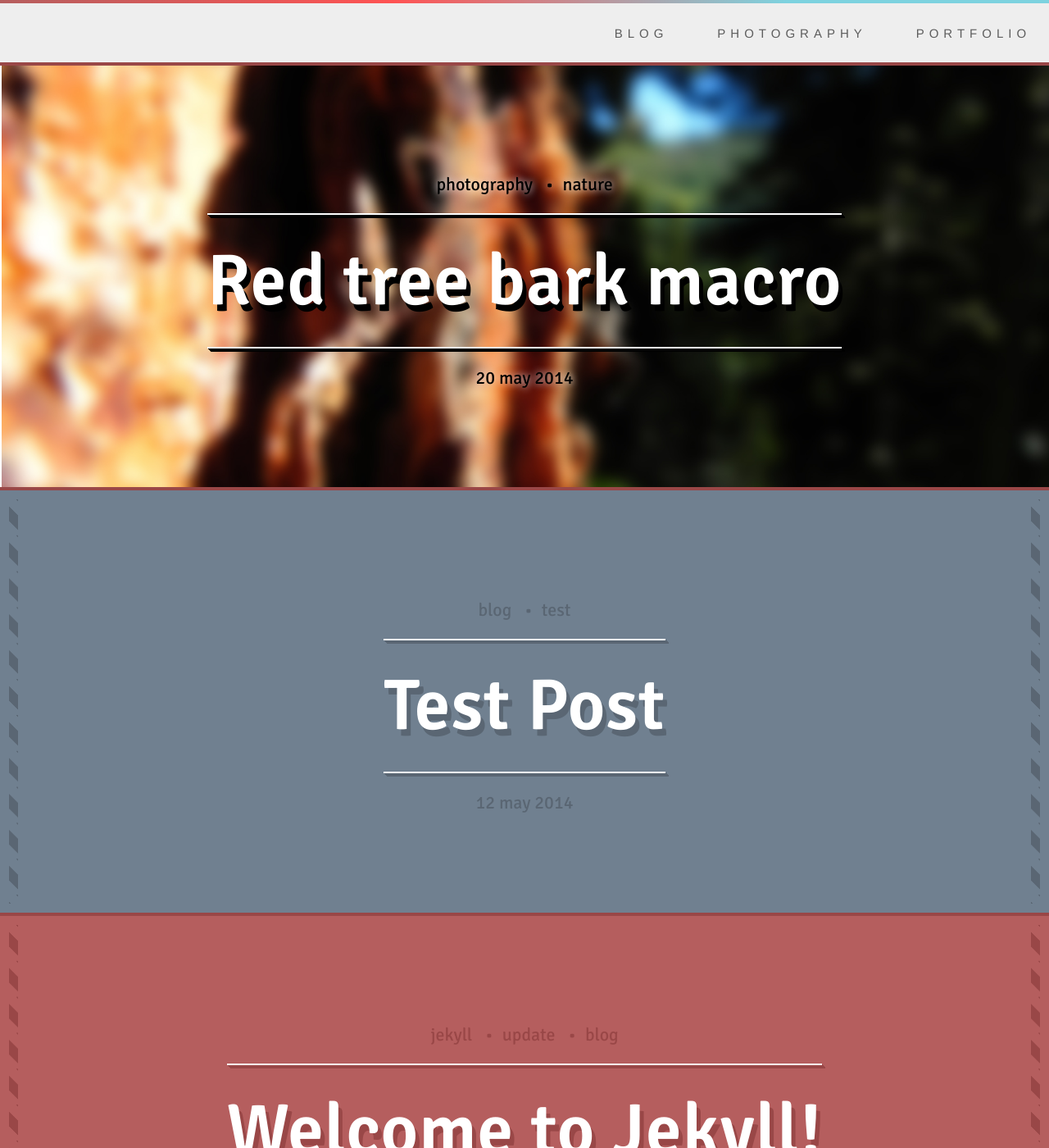
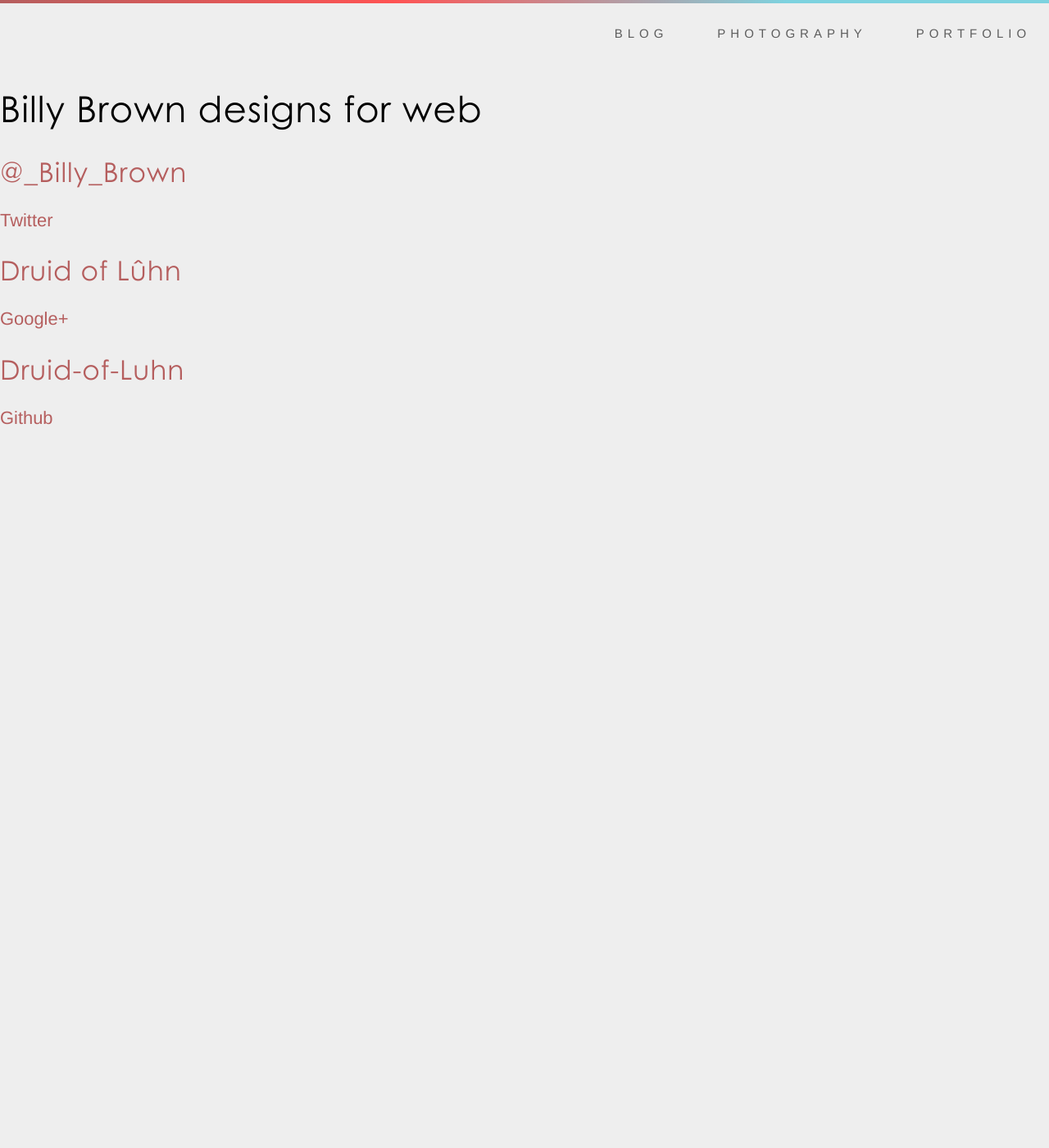
Before and after one commit to Druid-of-Luhn/druid-of-luhn.github.io, a Jekyll site: the page built from index.html, in a window 1280 px wide and 1400 px high. Shown: the whole window at 82% size. Built offline with Jekyll 4.4.1, drawn with Linux system fonts in a browser that asks for light colours; some of the changed text lies outside the part shown.

Commit message:
Updating index.html for new design

```diff
--- a/index.html
+++ b/index.html
@@ -2,7 +2,7 @@
 layout: default
 title: Billy Brown
 ---
-
+<!--
 <ul class="posts-list">
   {% for post in site.posts %}
     <li class="post-header post-header-large type-{{ post.layout }}">
@@ -10,3 +10,23 @@ title: Billy Brown
     </li>
   {% endfor %}
 </ul>
+-->
+<h1 class="tagline">Billy Brown <span class="big">designs</span> for <span class="biggest">web</span></h1>
+<div class="reference col-3">
+	<a href="http://twitter.com/_Billy_Brown" class="reference">
+		<h2 class="reference-name">@_Billy_Brown</h2>
+		<span class="reference-location">Twitter</span>
+	</a>
+</div>
+<div class="reference col-3">
+	<a href="https://plus.google.com/+DruidofLûhn" class="reference">
+		<h2 class="reference-name">Druid of Lûhn</h2>
+		<span class="reference-location">Google+</span>
+	</a>
+</div>
+<div class="reference col-3">
+	<a href="https://github.com/Druid-of-Luhn" class="reference">
+		<h2 class="reference-name">Druid-of-Luhn</h2>
+		<span class="reference-location">Github</span>
+	</a>
+</div>
```
